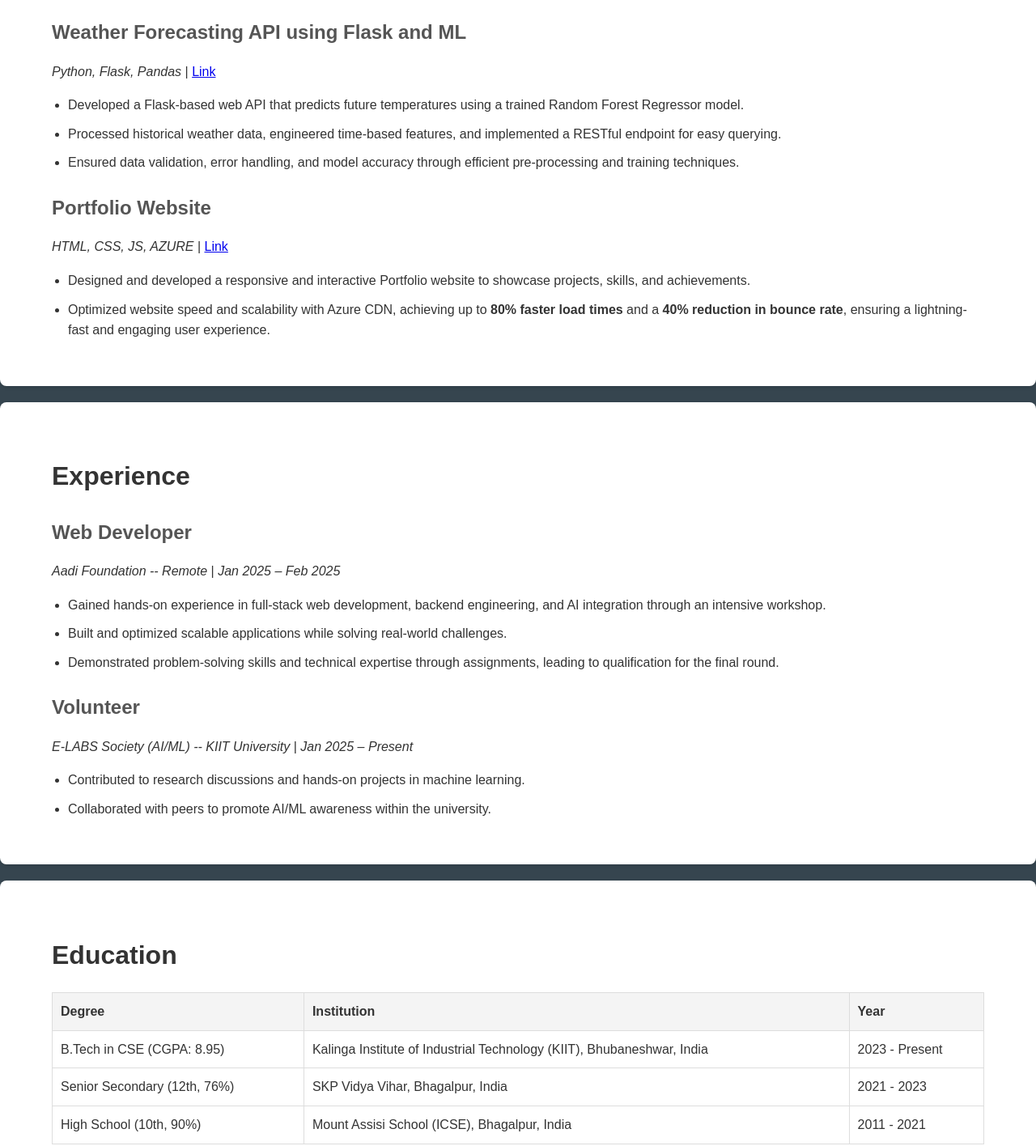
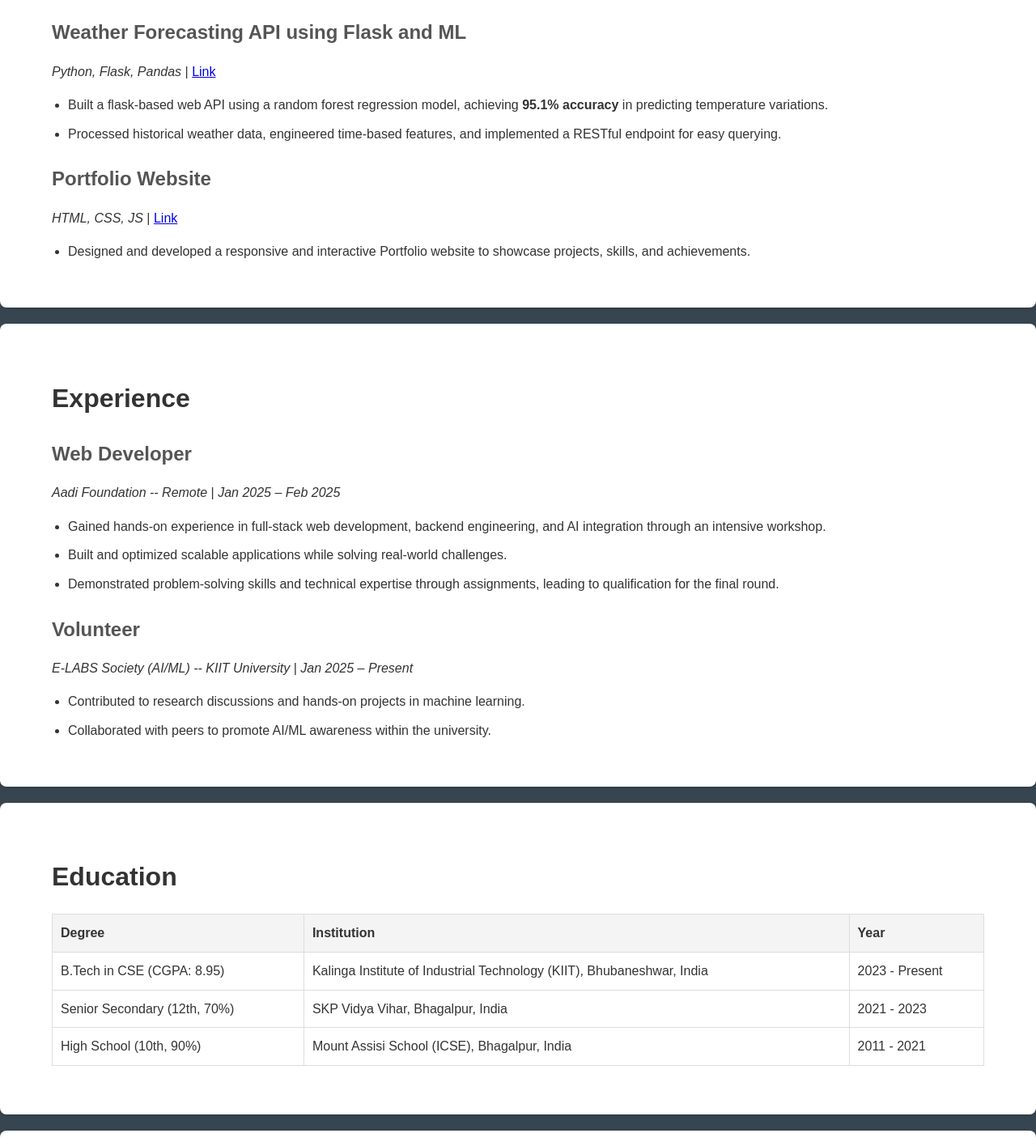
Before and after one commit to krishnaverma001/Portfolio, a plain HTML site: page index.html in a window 1280 px wide. Shown: the part 1575-2991 px from the top of the page at 81% size. Drawn offline with Linux system fonts and the light colour scheme.

Commit message:
Update index.html

```diff
--- a/index.html
+++ b/index.html
@@ -7,6 +7,7 @@
     <link rel="stylesheet" href="styles.css">
     <link rel="stylesheet" href="https://cdnjs.cloudflare.com/ajax/libs/font-awesome/6.0.0/css/all.min.css">
 </head>
+
 <body>
     <header>
         <div class="container">
@@ -25,14 +26,17 @@
     <section id="introduction">
         <div class="container">
             <div class="intro-content">
+
                 <div class="intro-text">
                     <h2>Introduction</h2>
                     <p>A problem solver at heart, I thrive at the intersection of algorithmic efficiency, scalable web solutions, and AI-driven innovation. As a Computer Science undergraduate, I am fueled by curiosity to build, optimize, and innovate. From solving complex DSA challenges to developing machine learning applications and high-performance web platforms, I am always pushing the boundaries of what's possible.</p>
                     <p>Passionate about transforming ideas into efficient, scalable solutions, I continuously seek new challenges, explore emerging technologies, and contribute to impactful projects that make a difference.</p>
                 </div>
+
                 <div class="intro-photo">
                     <img src="img/Profile.jpg" alt="Krishna Verma">
                 </div>
+
             </div>
         </div>
     </section>
@@ -41,26 +45,32 @@
         <div class="container">
             <h2>Technologies</h2>
             <div class="skills">
+
                 <div class="skill-category">
                     <h3>Languages</h3>
                     <p>Python, Java, C++, C, SQL, JavaScript, Pytorch, Pandas</p>
                 </div>
+
                 <div class="skill-category">
                     <h3>Coursework</h3>
                     <p>Operating System, Object-Oriented Programming, Database Management System, Multithreading</p>
                 </div>
+
                 <div class="skill-category">
                     <h3>Web Development</h3>
                     <p>HTML, CSS, Tailwind CSS, JavaScript, React</p>
                 </div>
+
                 <div class="skill-category">
                     <h3>Technologies</h3>
                     <p>MySQL, Azure</p>
                 </div>
+
                 <div class="skill-category">
                     <h3>Soft Skills</h3>
                     <p>Leadership, Task Ownership, Public Speaking, Management, Time Optimization, Googling</p>
                 </div>
+
             </div>
         </div>
     </section>
@@ -68,29 +78,31 @@
     <section id="projects">
         <div class="container">
             <h2>Projects</h2>
+
             <div class="project-item">
                 <h3>Weather Forecasting API using Flask and ML</h3>
                 <p><em>Python, Flask, Pandas</em> | <a href="https://github.com/krishnaverma001/Weather-Forecasting-API-using-Flask-and-Machine-Learning">Link</a></p>
                 <ul>
-                    <li>Developed a Flask-based web API that predicts future temperatures using a trained Random Forest Regressor model.</li>
+                    <li>Built a flask-based web API using a random forest regression model, achieving <b>95.1% accuracy</b> in predicting temperature variations.</li>
                     <li>Processed historical weather data, engineered time-based features, and implemented a RESTful endpoint for easy querying.</li>
-                    <li>Ensured data validation, error handling, and model accuracy through efficient pre-processing and training techniques.</li>
                 </ul>
             </div>
+
             <div class="project-item">
                 <h3>Portfolio Website</h3>
-                <p><em>HTML, CSS, JS, AZURE</em> | <a href="https://krishnaverma001.github.io/Portfolio/">Link</a></p>
+                <p><em>HTML, CSS, JS</em> | <a href="https://krishnaverma001.github.io/Portfolio/">Link</a></p>
                 <ul>
                     <li>Designed and developed a responsive and interactive Portfolio website to showcase projects, skills, and achievements.</li>
-                    <li>Optimized website speed and scalability with Azure CDN, achieving up to <strong>80% faster load times</strong> and a <strong>40% reduction in bounce rate</strong>, ensuring a lightning-fast and engaging user experience.</li>
                 </ul>
             </div>
+
         </div>
     </section>
 
     <section id="experience">
         <div class="container">
             <h2>Experience</h2>
+
             <div class="experience-item">
                 <h3>Web Developer</h3>
                 <p><em>Aadi Foundation -- Remote</em> | <em>Jan 2025 – Feb 2025</em></p>
@@ -100,6 +112,7 @@
                     <li>Demonstrated problem-solving skills and technical expertise through assignments, leading to qualification for the final round.</li>
                 </ul>
             </div>
+
             <div class="experience-item">
                 <h3>Volunteer</h3>
                 <p><em>E-LABS Society (AI/ML) -- KIIT University</em> | <em>Jan 2025 – Present</em></p>
@@ -108,33 +121,39 @@
                     <li>Collaborated with peers to promote AI/ML awareness within the university.</li>
                 </ul>
             </div>
+
         </div>
     </section>
 
     <section id="education">
         <div class="container">
             <h2>Education</h2>
+
             <table>
                 <tr>
                     <th>Degree</th>
                     <th>Institution</th>
                     <th>Year</th>
                 </tr>
+
                 <tr>
                     <td>B.Tech in CSE (CGPA: 8.95)</td>
                     <td>Kalinga Institute of Industrial Technology (KIIT), Bhubaneshwar, India</td>
                     <td>2023 - Present</td>
                 </tr>
+
                 <tr>
-                    <td>Senior Secondary (12th, 76%)</td>
+                    <td>Senior Secondary (12th, 70%)</td>
                     <td>SKP Vidya Vihar, Bhagalpur, India</td>
                     <td>2021 - 2023</td>
                 </tr>
+
                 <tr>
                     <td>High School (10th, 90%)</td>
                     <td>Mount Assisi School (ICSE), Bhagalpur, India</td>
                     <td>2011 - 2021</td>
                 </tr>
+
             </table>
         </div>
     </section>
@@ -158,7 +177,7 @@
                 <li><a href="https://www.hackerrank.com/certificates/2f93bb3885bc">Python Skill Assessment Certification</a></li>
                 <li><a href="https://drive.google.com/file/d/1WVnFeFnaSGvDiqKTHWJHiUAlwjysGQYI/view?usp=drive_link">Encode 4.0 Event</a></li>
                 <li><a href="https://drive.google.com/file/d/1HrsZlDvyXwTktxZnWSLtHW8mFO4KwTyx/view?usp=drive_link">Volkswagen Group Hackathon</a></li>
-                <li>Google AI-ML Virtual Internship (Ongoing)</li>
+                <li><a href="https://drive.google.com/file/d/1cDAIxErJlEbIe5fMu_zWdgo-CA6vC2a3/view?usp=sharing">Google AI-ML Virtual Internship</li>
             </ul>
         </div>
     </section>
```
